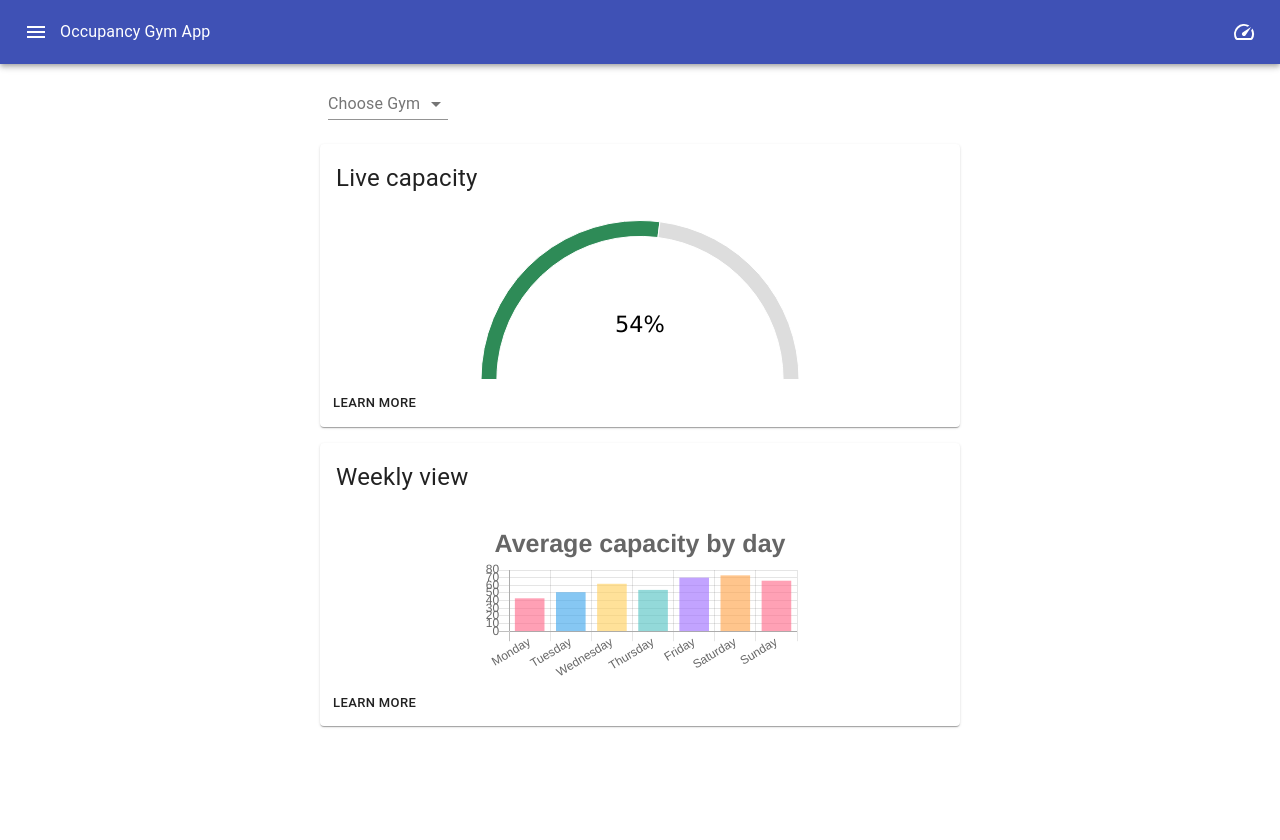
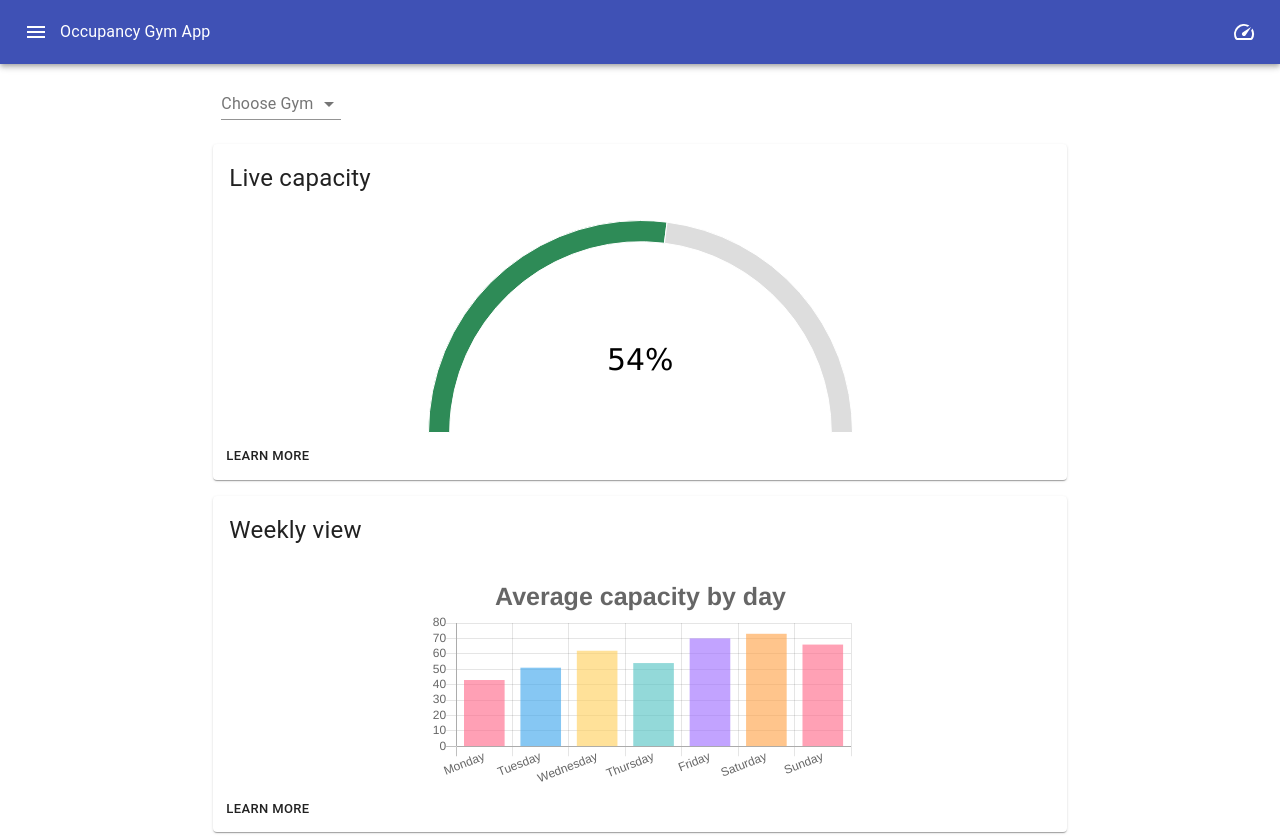
Before and after one commit to JottScones/frontend-testing, a React (Create React App) app: page / in a window 1280 px wide. Before the commit the page ends 800 px from the top, so only its background shows below. Built offline with nearby package versions, Linux system fonts and the light colour scheme; the HTML template or start-up script is replaced by a standard one.

Commit message:
Changing grid resizing options

```diff
--- a/src/App.js
+++ b/src/App.js
@@ -12,11 +12,11 @@ class App extends Component {
           <Header />
         </Grid>
         <Grid item container>
-          <Grid item xs={false} sm={2} lg={3}/>
-          <Grid item xs={12} sm={8} lg={6}>
+          <Grid item xs={false} sm={2} />
+          <Grid item xs={12} sm={8} >
             <Content />
           </Grid>
-          <Grid item xs={false} sm={2} lg={3}/>
+          <Grid item xs={false} sm={2}/>
         </Grid>
       </Grid>
     );
```
